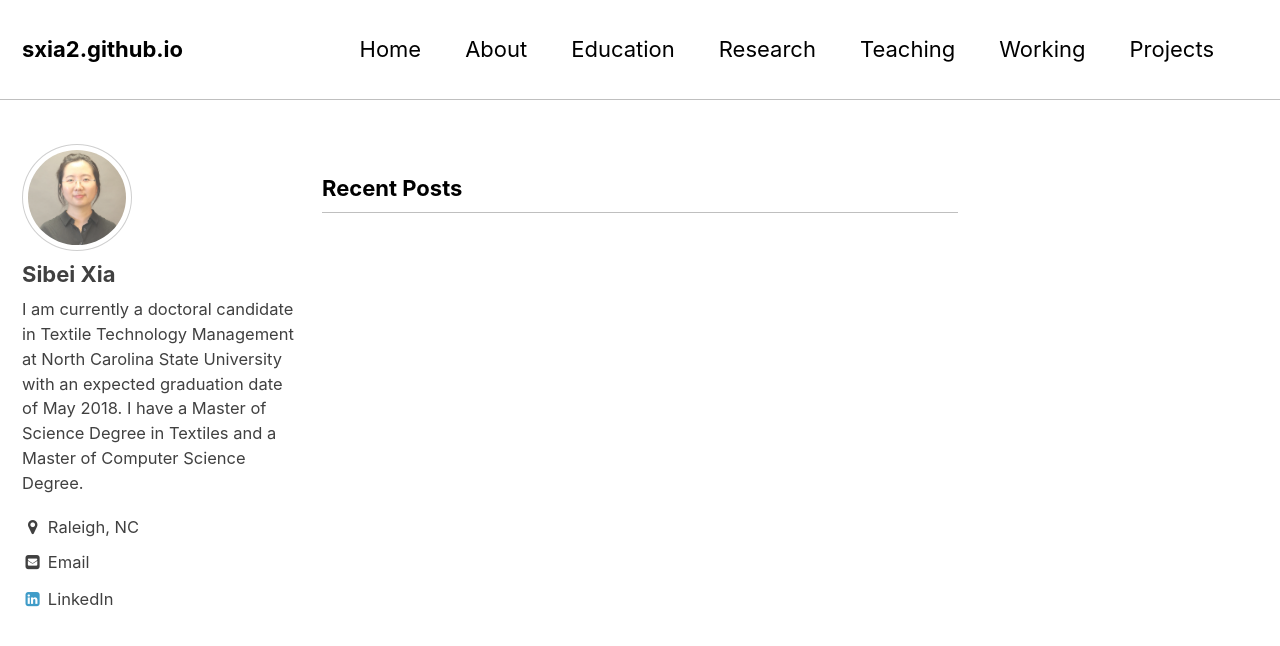
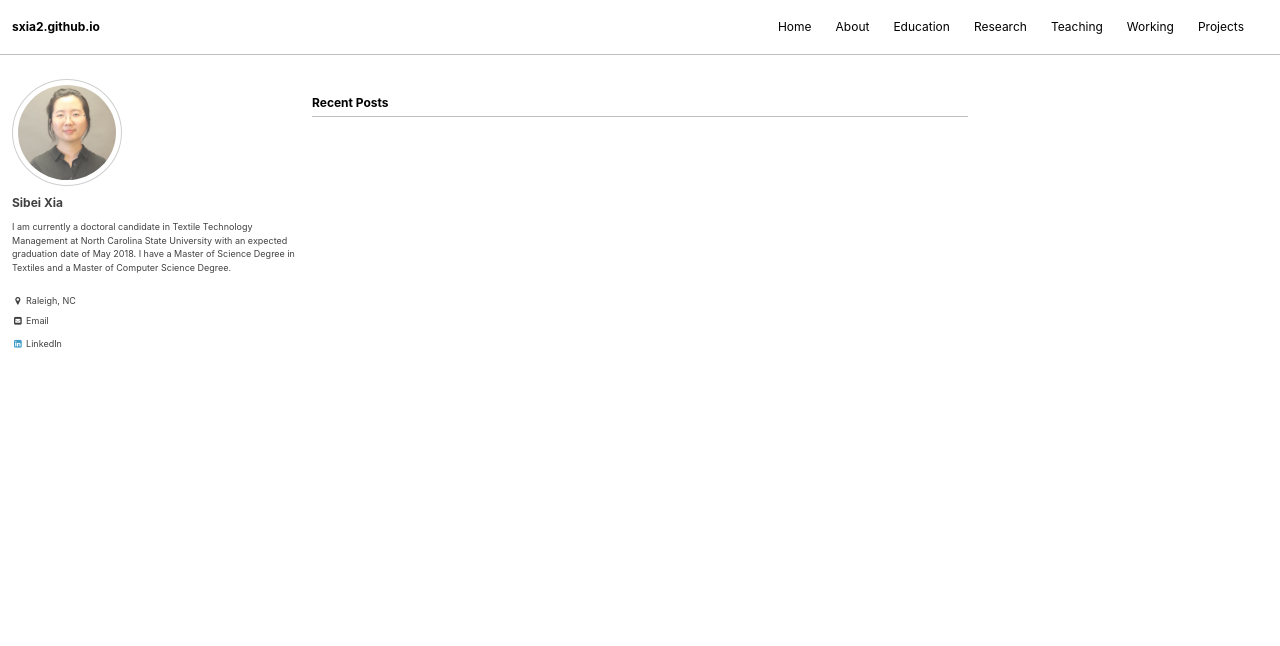
Before and after one commit to sxia2/sxia2.github.io, a Jekyll site: the page built from index.html, in a window 1280 px wide and 900 px high. Shown: the top 646 px of the window. Built offline with Jekyll 4.4.1, drawn with Linux system fonts in a browser that asks for light colours; the list of posts is cut into pages by our own code.

Commit message:
Font size

```diff
--- a/_sass/minimal-mistakes/_page.scss
+++ b/_sass/minimal-mistakes/_page.scss
@@ -75,8 +75,8 @@
   }
 
   p, li, dl {
-    font-size: $type-size-5
-    //font-size: 1em;
+    //font-size: $type-size-5
+    font-size: 1em;
   }
 
   /* paragraph indents */
--- a/_sass/minimal-mistakes/_reset.scss
+++ b/_sass/minimal-mistakes/_reset.scss
@@ -8,18 +8,22 @@ html {
   /* apply a natural box layout model to all elements */
   box-sizing: border-box;
   background-color: $background-color;
-  font-size: 16px;
+  //font-size: 16px;
+  font-size: 6px;
 
   @include breakpoint($medium) {
-    font-size: 18px;
+    //font-size: 18px;
+    font-size: 8px;
   }
 
   @include breakpoint($large) {
-    font-size: 20px;
+    //font-size: 20px;
+    font-size: 10px;
   }
 
   @include breakpoint($x-large) {
-    font-size: 22px;
+    //font-size: 22px;
+    font-size: 12px;
   }
 
   -webkit-text-size-adjust: 100%;
```
